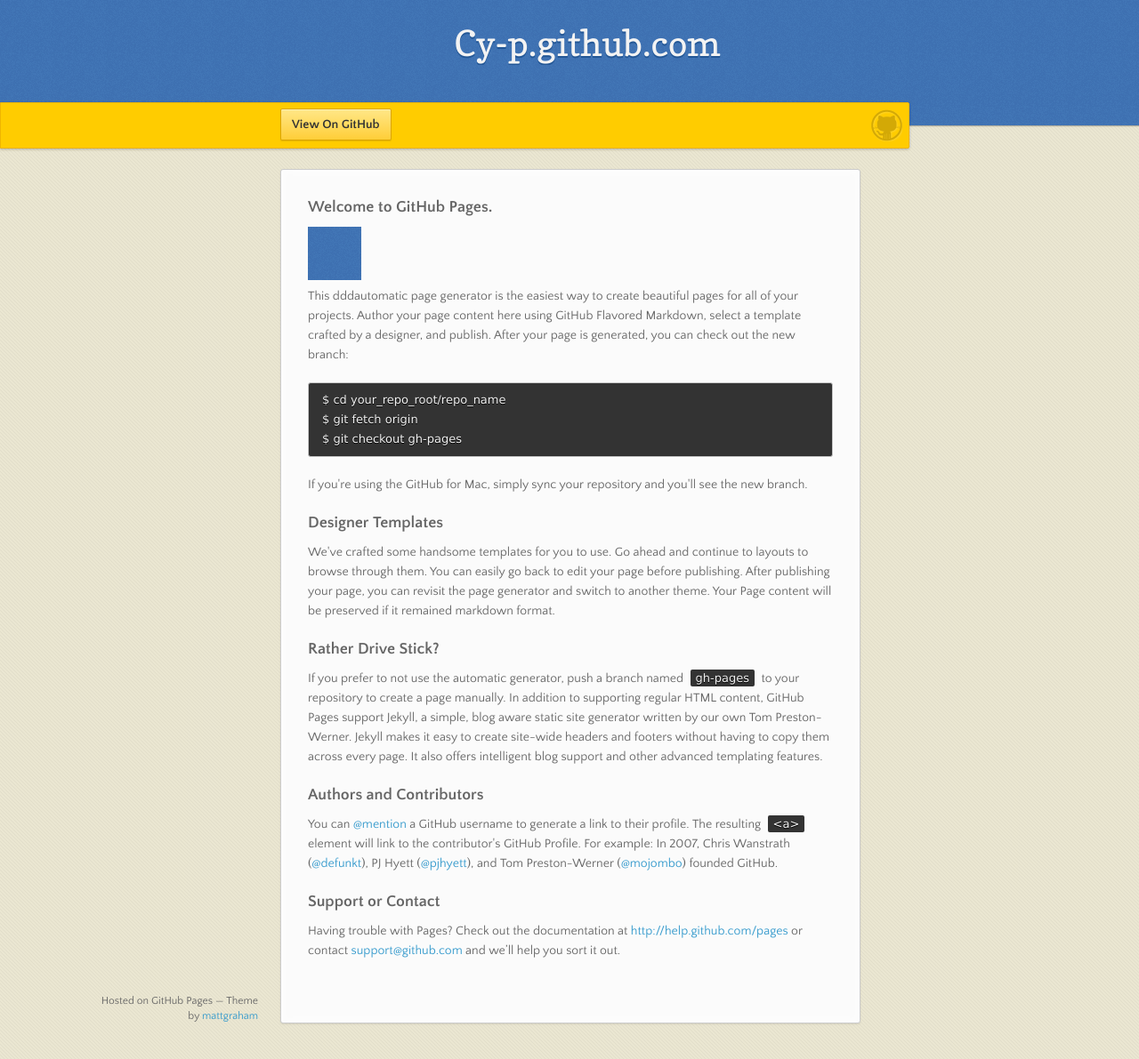
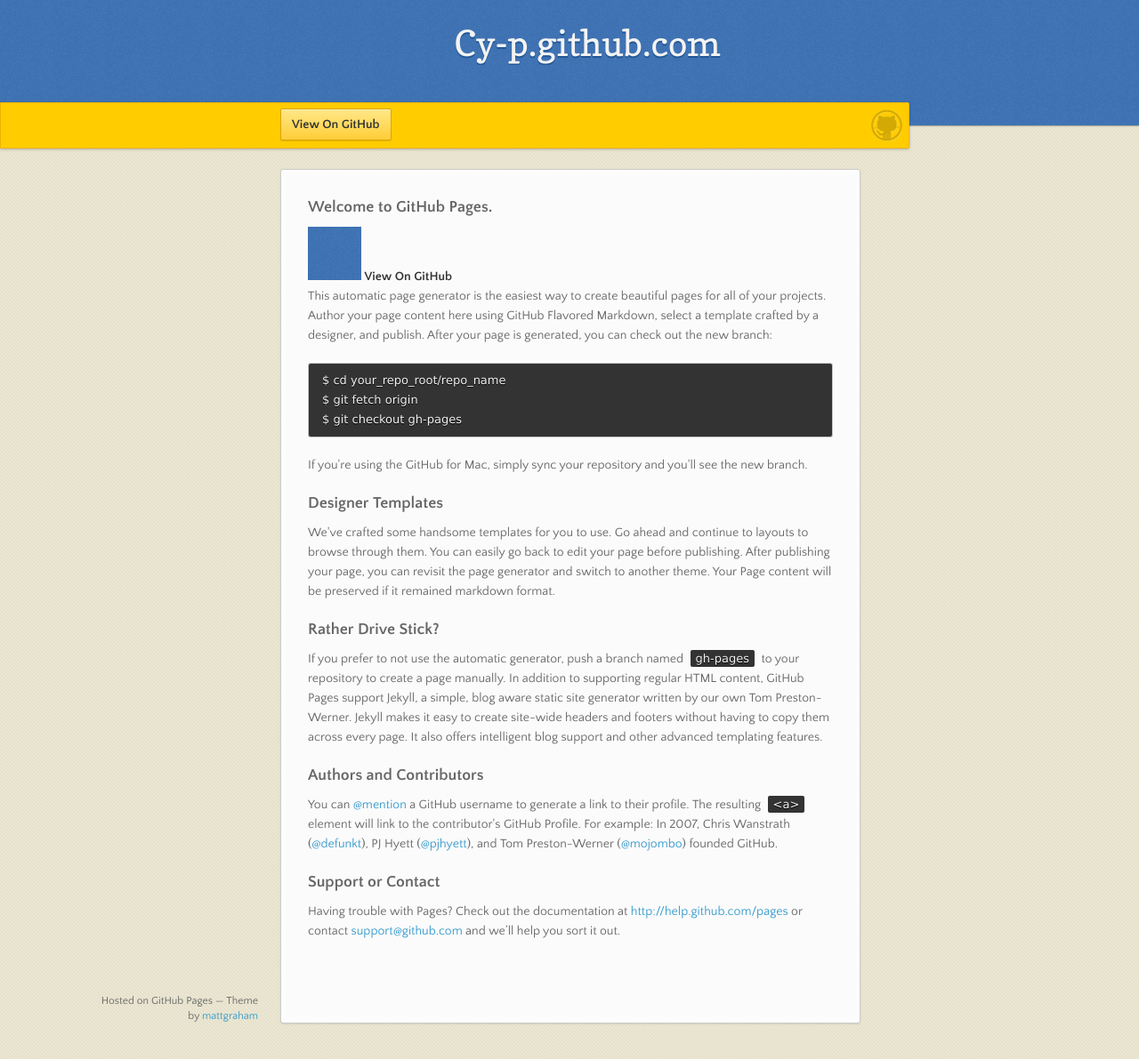
Before and after one commit to cy-p/cy-p.github.com, a Jekyll site: the page index.html, which Jekyll copies as it is, in a window 1280 px wide and 1191 px high. Shown: the whole window at 89% size. Built offline with Jekyll 4.4.1, drawn with Linux system fonts in a browser that asks for light colours; nearby versions of some CDN libraries.

Commit message:
Update index.html

```diff
--- a/index.html
+++ b/index.html
@@ -33,9 +33,10 @@
       </nav>
       <section>
         <h3>
-<a name="abcdef" class="anchor" href="#welcome-to-github-pages"><span class="octicon octicon-link"></span></a>Welcome to GitHub Pages.</h3>
+<a name="welcome-to-github-pages" class="anchor" href="#welcome-to-github-pages"><span class="octicon octicon-link"></span></a>Welcome to GitHub Pages.</h3>
 <img src="images/background.png">
-<p>This dddautomatic page generator is the easiest way to create beautiful pages for all of your projects. Author your page content here using GitHub Flavored Markdown, select a template crafted by a designer, and publish. After your page is generated, you can check out the new branch:</p>
+<a href="https://github.com/cy-p" class="button fork"><strong>View On GitHub</strong></a>
+<p>This automatic page generator is the easiest way to create beautiful pages for all of your projects. Author your page content here using GitHub Flavored Markdown, select a template crafted by a designer, and publish. After your page is generated, you can check out the new branch:</p>
 
 <pre><code>$ cd your_repo_root/repo_name
 $ git fetch origin
```
